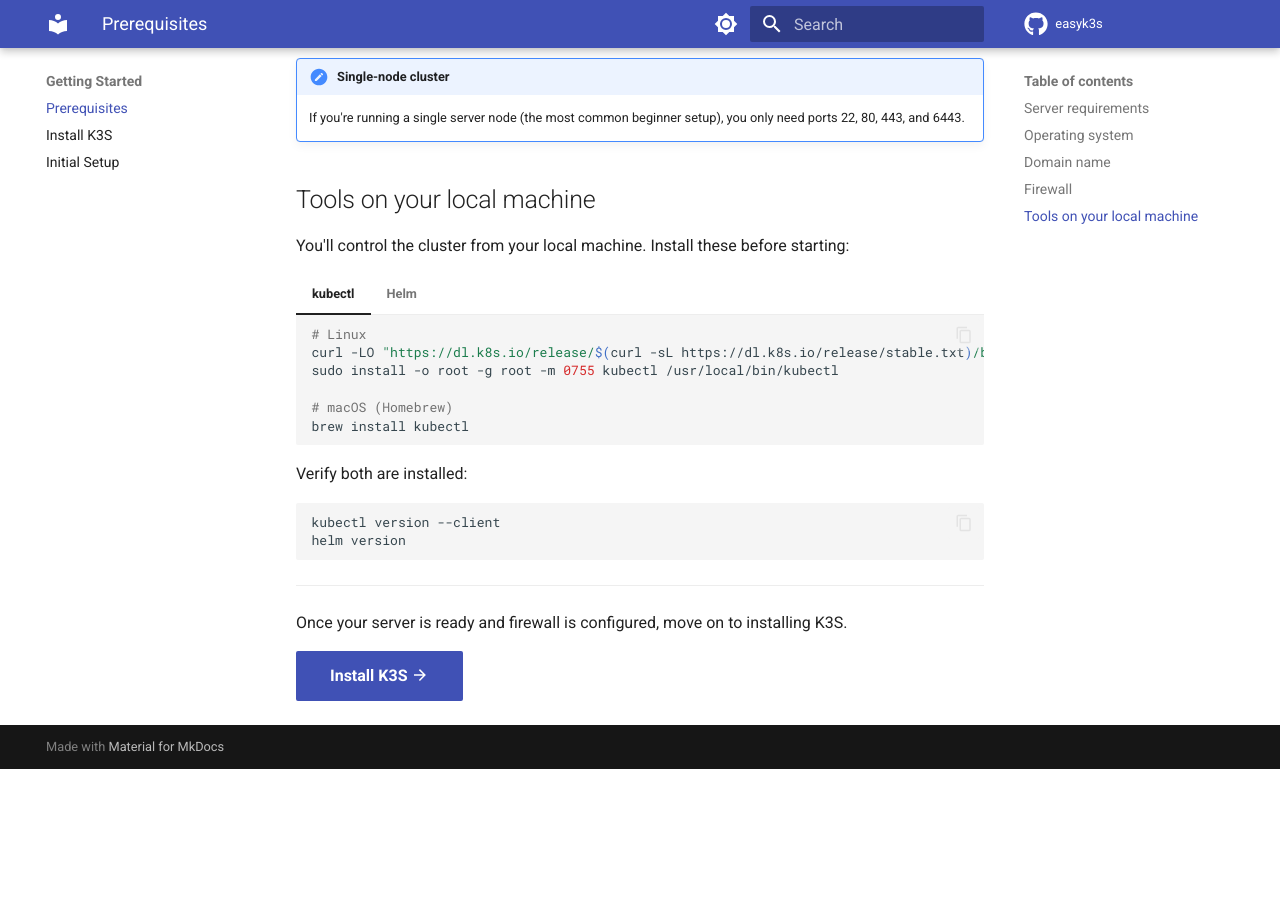
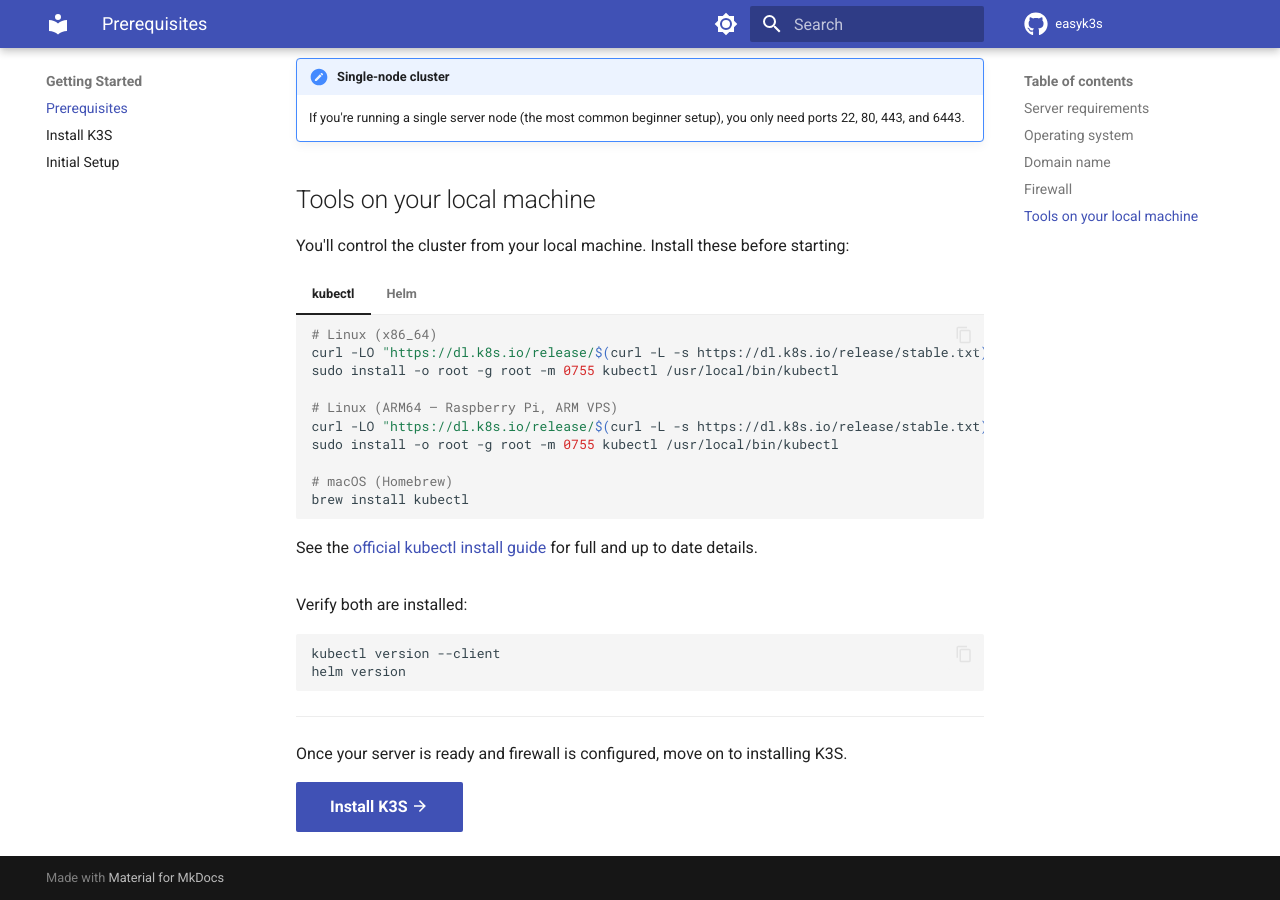
Before and after one commit to persunde/easyk3s, an MkDocs documentation site: the page built from docs/getting-started/prerequisites.md, in a window 1280 px wide and 900 px high, scrolled down 2034 px. Built offline with MkDocs 1.6.1 and Material for MkDocs 9.7.7, drawn with Linux system fonts in a browser that asks for light colours; comment, search, counter and statistics services are not loaded; before the commit the page ends 2803 px from its top, so only the background shows below that.

Commit message:
feat: add ARM64 instructions for kubectl

````diff
--- a/docs/getting-started/prerequisites.md
+++ b/docs/getting-started/prerequisites.md
@@ -89,13 +89,19 @@ You'll control the cluster from your local machine. Install these before startin
 
 === "kubectl"
     ```bash
-    # Linux
-    curl -LO "https://dl.k8s.io/release/$(curl -sL https://dl.k8s.io/release/stable.txt)/bin/linux/amd64/kubectl"
+    # Linux (x86_64)
+    curl -LO "https://dl.k8s.io/release/$(curl -L -s https://dl.k8s.io/release/stable.txt)/bin/linux/amd64/kubectl"
+    sudo install -o root -g root -m 0755 kubectl /usr/local/bin/kubectl
+
+    # Linux (ARM64 — Raspberry Pi, ARM VPS)
+    curl -LO "https://dl.k8s.io/release/$(curl -L -s https://dl.k8s.io/release/stable.txt)/bin/linux/arm64/kubectl"
     sudo install -o root -g root -m 0755 kubectl /usr/local/bin/kubectl
 
     # macOS (Homebrew)
     brew install kubectl
     ```
+
+    See the [official kubectl install guide](https://kubernetes.io/docs/tasks/tools/install-kubectl-linux/) for full and up to date details.
 
 === "Helm"
     ```bash
````
